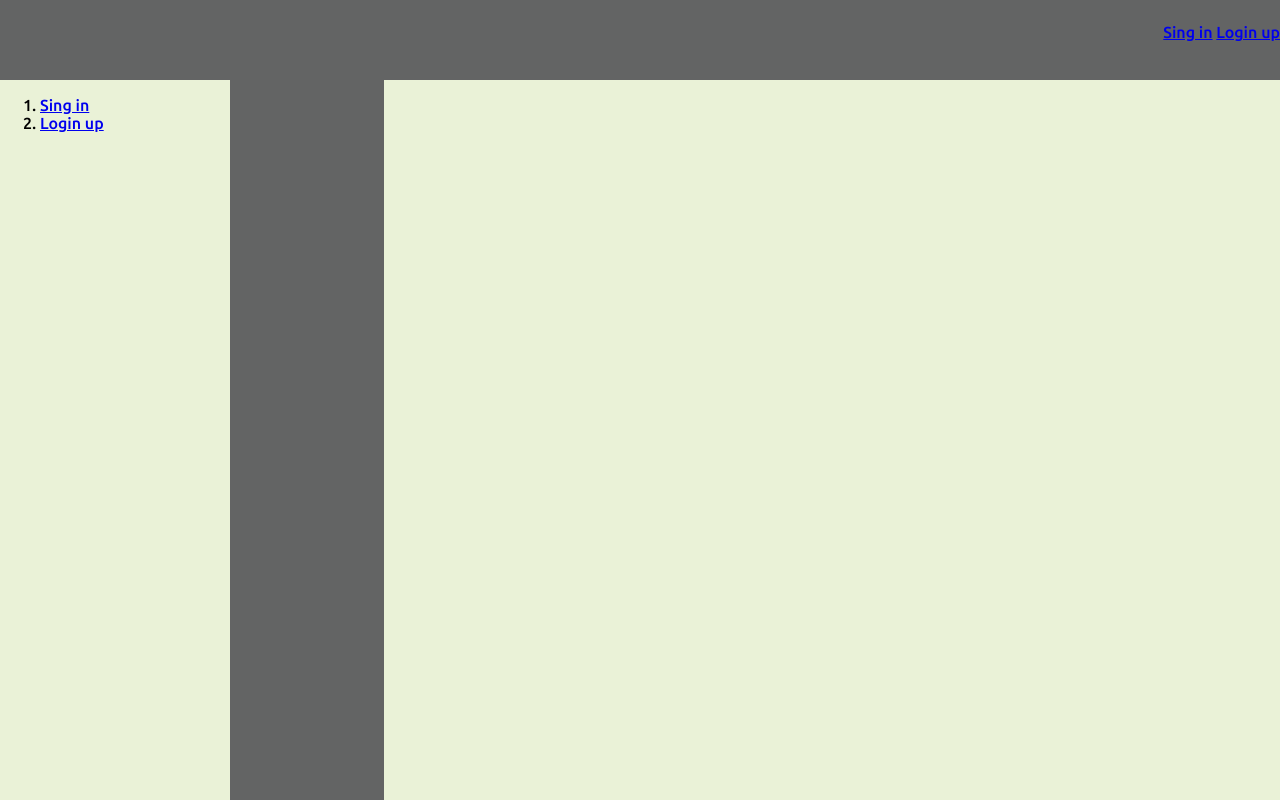
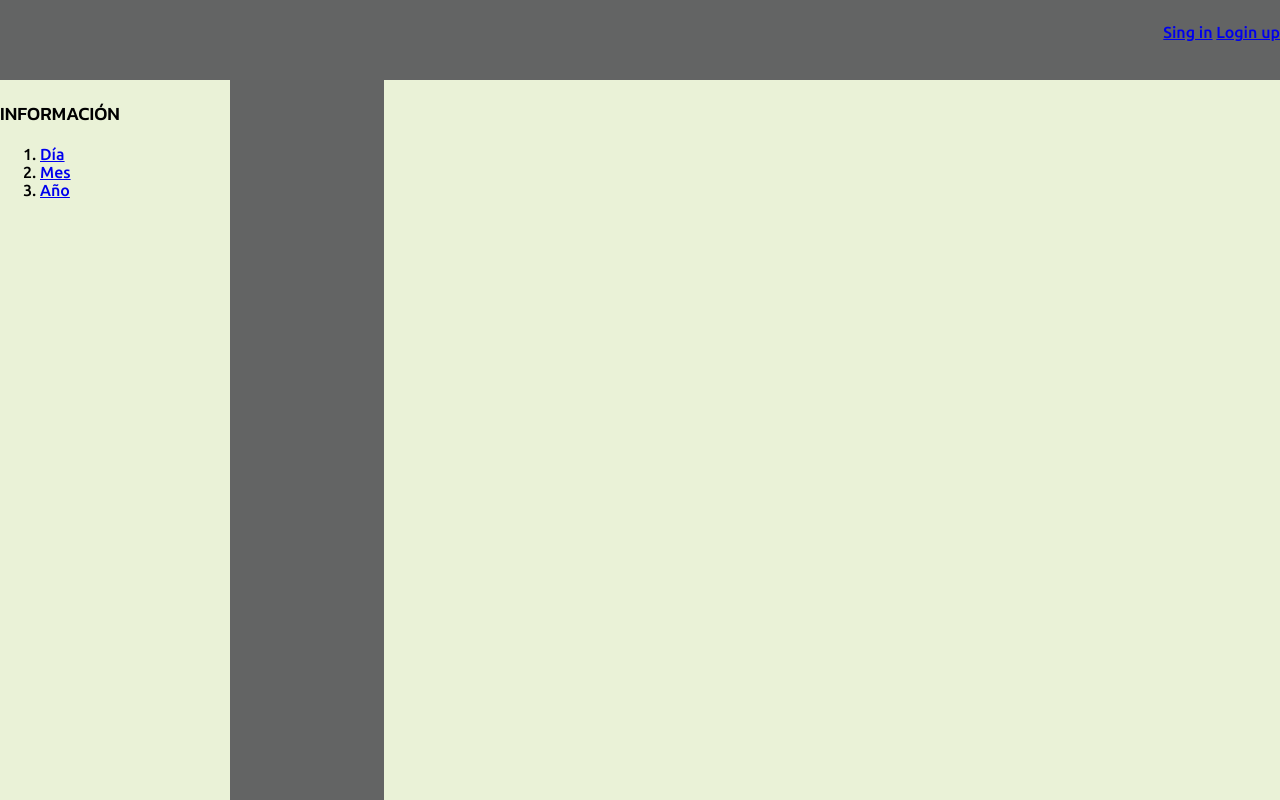
Before and after one commit to misProyectosPropios/Diario_personal, a website: page views/calendar.html in a window 1280 px wide. Drawn offline with Linux system fonts and the light colour scheme; files that its build step writes are made by us from their sources; files whose address does not match are found by name; a web font is replaced by a local one.

Commit message:
UPDATE calendar.html. ADD information on left-panel

```diff
--- a/views/calendar.html
+++ b/views/calendar.html
@@ -20,9 +20,11 @@
         </nav>
         <div class = "flex">
             <div class="left_panel">
+                <h3 class="kanit-medium">INFORMACIÓN</h3>
                 <ol>
-                    <li class="links"><a href="#">Sing in</a></li>
-                    <li class="links"><a href="#">Login up</a></li>
+                    <li class="informacion kenit-regular"><a href="#">Día</a></li>
+                    <li class="informacion kenit-regular"><a href="#">Mes</a></li>
+                    <li class="informacion kenit-regular"><a href="#">Año</a></li>
                 </ol>
             </div>
             <table class="calendar" id="calendar">
```
